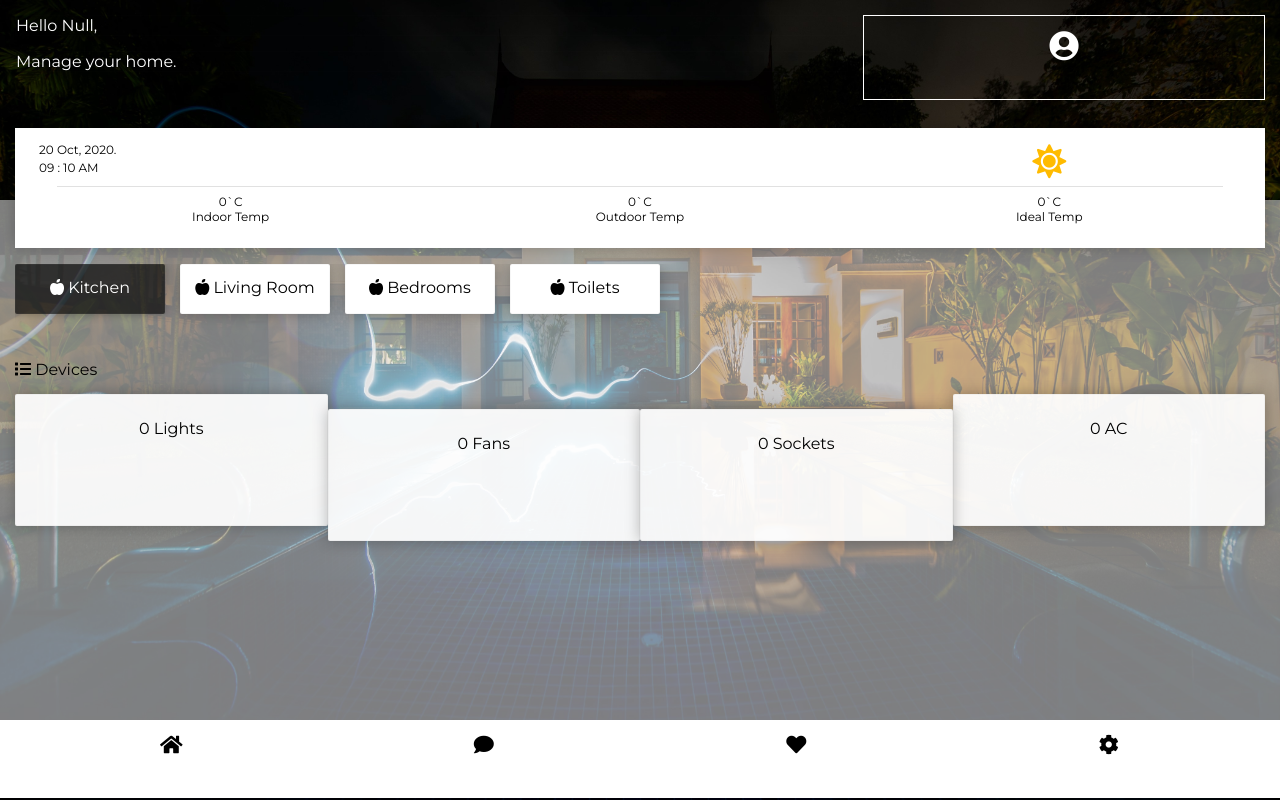
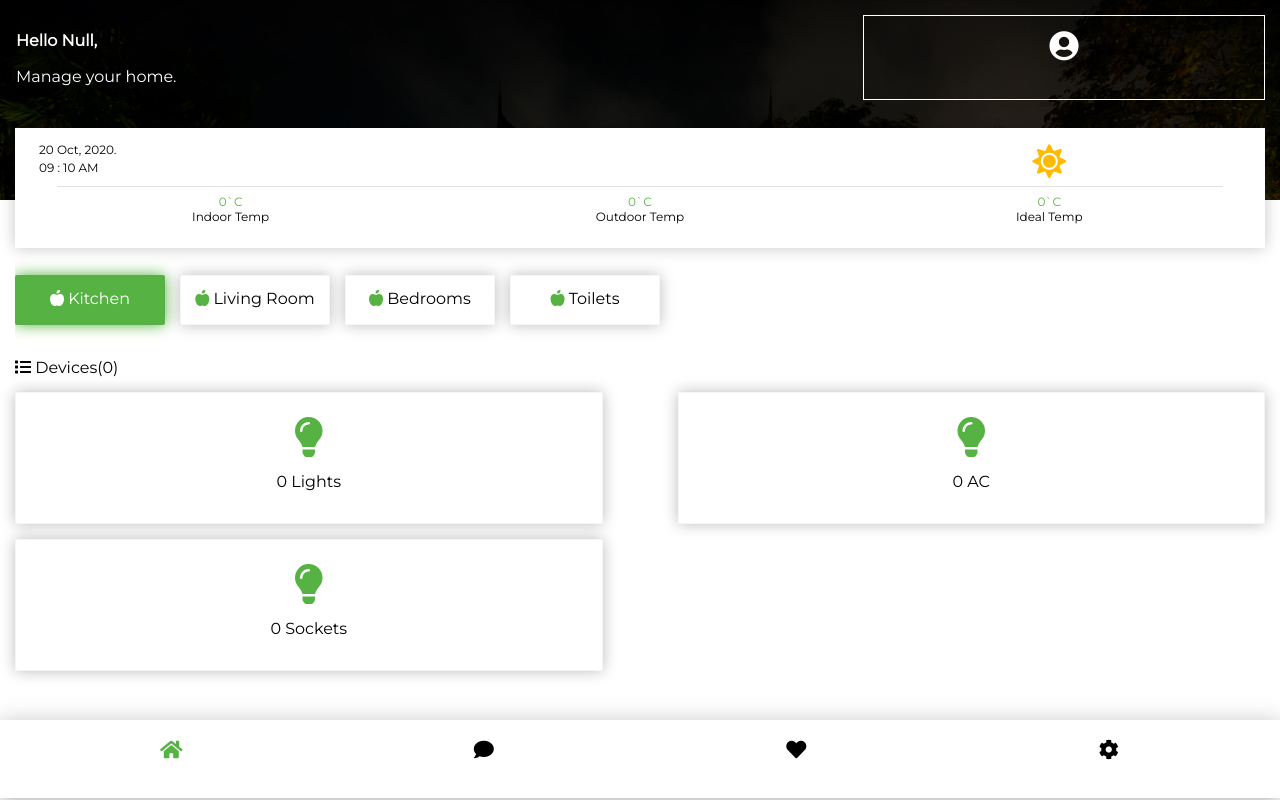
Before and after one commit to honcho-man/OMES, a PHP site: page /dashboard.html in a window 1280 px wide. Run offline with PHP 8.4, Linux system fonts and the light colour scheme; some libraries are stand-ins or nearby versions.

Commit message:
rooms added

```diff
--- a/css/dashboard.css
+++ b/css/dashboard.css
@@ -21,6 +21,10 @@
     display: block;
 }
 
+#force-hide {
+    display: none!important
+}
+
 .force-hide {
     display: none!important
 }
@@ -31,6 +35,10 @@
 
 .text-center {
     text-align: center;
+}
+
+.text-left {
+    text-align: left;
 }
 
 input {
@@ -114,10 +122,6 @@
 .dashboard {
     height: 100vh;
     position: fixed;
-    background-image: url(../images/header_dash.jpg);
-    background-size: cover;
-    background-repeat: no-repeat;
-    background-position: bottom;
 }
 
 .borderb {
@@ -129,6 +133,10 @@
     padding-left: 15px;
     padding-right: 15px;
     color: white;
+    background-image: url(../images/header_dash.jpg);
+    background-size: cover;
+    background-repeat: no-repeat;
+    background-position: top;
 }
 
 .body {
@@ -141,16 +149,17 @@
 
 .footer {
     height: 9.7vh;
-    padding-top: 15px;
+    padding-top: 20px;
     padding-left: 15px;
     padding-right: 15px;
-    box-shadow: 0 0px 15px rgba(0, 0, 0, 0.226);
+    box-shadow: 0 0px 20px rgba(0, 0, 0, 0.404);
     background: #ffffff;
 }
 
 .hello {
-    margin-top: 15px;
+    margin-top: 30px;
     text-transform: capitalize;
+    font-weight: 700 !important;
 }
 
 .welcome-msg {
@@ -208,8 +217,9 @@
     position: relative;
     display: flex;
     overflow: scroll;
-    top: -7vh;
+    top: -7.5vh;
     height: 100%;
+    padding-top: 15px;
 }
 
 .room-block {
@@ -223,26 +233,42 @@
     border-radius: 2px;
 }
 
+.room-block i {
+    color: #56b343;
+}
+
+.room-block i:hover {
+    color: white;
+}
+
 .active-room {
-    box-shadow: 0 0px 10px #00000052;
-    background: #000000ab;
+    box-shadow: 0 0px 15px #56b343;
+    background: #56b343;
+    color: white;
+}
+
+.active-room i {
     color: white;
 }
 
 .room-block:hover {
     transition: .50s;
-    box-shadow: 0 0px 10px #00000052;
-    background: #000000ab;
-    color: white;
+    box-shadow: 0 0px 15px #56b343;
+    background: #56b343;
+    color: white !important;
 }
 
 .dev {
     position: relative;
     height: 42vh;
-    bottom: 60vh;
+    bottom: 64vh;
 }
 
-.kitchen-dev {
+.device {
+    margin-top: 15px
+}
+
+.room-dev {
     padding-top: 15px;
     padding-bottom: 15px;
     min-height: 100%;
@@ -255,11 +281,21 @@
     padding: 1.5rem;
     background: rgba(255, 255, 255, 0.925);
     border-radius: 2px;
+    width: 47%;
+}
+
+.room-block-inner i {
+    font-size: 40px;
+}
+
+.room-block-inner i:hover {
+    color: white;
 }
 
 .room-block-inner:hover {
-    box-shadow: 0 0px 10px #00000052;
-    background: #000000ab;
+    box-shadow: 0 0px 10px #56b343;
+    background: #56b343;
+    color: white;
 }
 
 .ml {
--- a/dashboard.html
+++ b/dashboard.html
@@ -57,52 +57,154 @@
                 <div class="col-12 col-s-12 text-center temp">
                     <hr>
                     <div class="col-4 col-s-4 indoor-temp">
-                        0`C <br> <span class="temp-text">Indoor Temp</span>
+                        <span class="green">0`C</span> <br> <span class="temp-text">Indoor Temp</span>
                     </div>
                     <div class="col-4 col-s-4 outdoor-temp">
-                        0`C <br> <span class="temp-text">Outdoor Temp</span>
+                        <span class="green">0`C</span> <br> <span class="temp-text">Outdoor Temp</span>
                     </div>
                     <div class="col-4 col-s-4 ideal-temp">
-                        0`C <br> <span class="temp-text">Ideal Temp</span>
+                        <span class="green">0`C</span> <br> <span class="temp-text">Ideal Temp</span>
                     </div>
                 </div>
             </div>
 
             <div class="rooms col-12 col-s-12 text-center">
-                <div class="kitchen active-room room-block borderb">
+                <div id="KitchenBtn" onclick="openKitchen()" class="kitchen active-room room-block borderb">
                     <i class="fa fa-apple-alt"></i> Kitchen
                 </div>
-                <div class="living-room room-block borderb">
+                <div id="LivingBtn" onclick="openLiving()" class="living-room room-block borderb">
                     <i class="fa fa-apple-alt"></i> Living Room
                 </div>
-                <div class="bedroom room-block borderb">
+                <div id="BedBtn" onclick="openBed()" class="bedroom room-block borderb">
                     <i class="fa fa-apple-alt"></i> Bedrooms
                 </div>
-                <div class="toilet room-block borderb">
+                <div id="ToiletBtn" onclick="openToilet()" class="toilet room-block borderb">
                     <i class="fa fa-apple-alt"></i> Toilets
                 </div>
             </div>
             <div class="dev col-12 col-s-12">
-                <i class="fa fa-list"></i> Devices
-                <div class="kitchen-dev text-center col-12 col-s-12">
-                    <div class="room-block-inner float-left col-3 col-s-5">
-                        0 Lights
+                <div id="KitchenDev" class="kitchen-dev room-dev text-center col-12 col-s-12">
+                    <div class="col-12 col-s-12 device mb text-left">
+                        <i class="fa fa-list"></i> Devices<span id="DevNo">(0)</span>
                     </div>
-                    <div class="room-block-inner float-right col-3 col-s-5">
-                        0 AC
+                    <div class="room-block-inner float-left">
+                        <div class="col-12 col-s-12 green text-center">
+                            <i class="fa fa-lightbulb"></i>
+                        </div>
+                        <div class="mt col-12 col-s-12 text-center">
+                            0 Lights
+                        </div>
                     </div>
-                    <div class="room-block-inner mt float-left col-3 col-s-5">
-                        0 Fans
+                    <div class="room-block-inner float-right">
+                        <div class="col-12 col-s-12 green text-center">
+                            <i class="fa fa-lightbulb"></i>
+                        </div>
+                        <div class="mt col-12 col-s-12 text-center">
+                            0 AC
+                        </div>
                     </div>
-                    <div class="room-block-inner mt float-right col-3 col-s-5">
-                        0 Sockets
+                    <div class="room-block-inner mt float-left">
+                        <div class="col-12 col-s-12 green text-center">
+                            <i class="fa fa-lightbulb"></i>
+                        </div>
+                        <div class="mt col-12 col-s-12 text-center">
+                            0 Sockets
+                        </div>
                     </div>
+                </div>
+                <div id="LivingDev" class="living-dev room-dev text-center col-12 col-s-12">
+                    <div class="col-12 col-s-12 device mb text-left">
+                        <i class="fa fa-list"></i> Devices<span id="DevNo">(0)</span>
+                    </div>
+                    <div class="room-block-inner float-left">
+                        <div class="col-12 col-s-12 green text-center">
+                            <i class="fa fa-lightbulb"></i>
+                        </div>
+                        <div class="mt col-12 col-s-12 text-center">
+                            0 Lights
+                        </div>
+                    </div>
+                    <div class="room-block-inner float-right">
+                        <div class="col-12 col-s-12 green text-center">
+                            <i class="fa fa-lightbulb"></i>
+                        </div>
+                        <div class="mt col-12 col-s-12 text-center">
+                            0 AC
+                        </div>
+                    </div>
+                    <div class="room-block-inner mt float-left">
+                        <div class="col-12 col-s-12 green text-center">
+                            <i class="fa fa-fan"></i>
+                        </div>
+                        <div class="mt col-12 col-s-12 text-center">
+                            0 Fans
+                        </div>
+                    </div>
+                    <div class="room-block-inner mt float-right">
+                        <div class="col-12 col-s-12 green text-center">
+                            <i class="fa fa-lightbulb"></i>
+                        </div>
+                        <div class="mt col-12 col-s-12 text-center">
+                            0 Sockets
+                        </div>
+                    </div>
+                </div>
+                <div id="BedDev" class="bedroom-dev room-dev text-center col-12 col-s-12">
+                    <div class="col-12 col-s-12 device mb text-left">
+                        <i class="fa fa-list"></i> Devices<span id="DevNo">(0)</span>
+                    </div>
+                    <div class="room-block-inner float-left">
+                        <div class="col-12 col-s-12 green text-center">
+                            <i class="fa fa-lightbulb"></i>
+                        </div>
+                        <div class="mt col-12 col-s-12 text-center">
+                            0 Lights
+                        </div>
+                    </div>
+                    <div class="room-block-inner float-right">
+                        <div class="col-12 col-s-12 green text-center">
+                            <i class="fa fa-lightbulb"></i>
+                        </div>
+                        <div class="mt col-12 col-s-12 text-center">
+                            0 AC
+                        </div>
+                    </div>
+                    <div class="room-block-inner mt float-left">
+                        <div class="col-12 col-s-12 green text-center">
+                            <i class="fa fa-fan"></i>
+                        </div>
+                        <div class="mt col-12 col-s-12 text-center">
+                            0 Fans
+                        </div>
+                    </div>
+                    <div class="room-block-inner mt float-right">
+                        <div class="col-12 col-s-12 green text-center">
+                            <i class="fa fa-lightbulb"></i>
+                        </div>
+                        <div class="mt col-12 col-s-12 text-center">
+                            0 Sockets
+                        </div>
+                    </div>
+                </div>
+                <div id="ToiletDev" class="toilet-dev room-dev text-center col-12 col-s-12">
+                    <div class="col-12 col-s-12 device mb text-left">
+                        <i class="fa fa-list"></i> Devices<span id="DevNo">(0)</span>
+                    </div>
+                    <div class="room-block-inner float-left">
+                        <div class="col-12 col-s-12 green text-center">
+                            <i class="fa fa-lightbulb"></i>
+                        </div>
+                        <div class="mt col-12 col-s-12 text-center">
+                            0 Lights
+                        </div>
+                    </div>
+
                 </div>
             </div>
         </div>
         <div class="footer text-center col-s-12 col-12">
             <div class="col-3 col-s-3">
-                <i class="fa fa-home"></i>
+                <i class="fa green fa-home"></i>
             </div>
             <div class="col-3 col-s-3">
                 <i class="fa fa-comment"></i>
@@ -116,7 +218,7 @@
         </div>
 
     </div>
-    <script src="scripts/js/loaer.js"></script>
+    <script src="scripts/js/rooms.js"></script>
     <script>
         var id = document.getElementById("Hello");
 
```
Also changed, not shown: scripts/js/rooms.js (added, +72 -0 lines).
